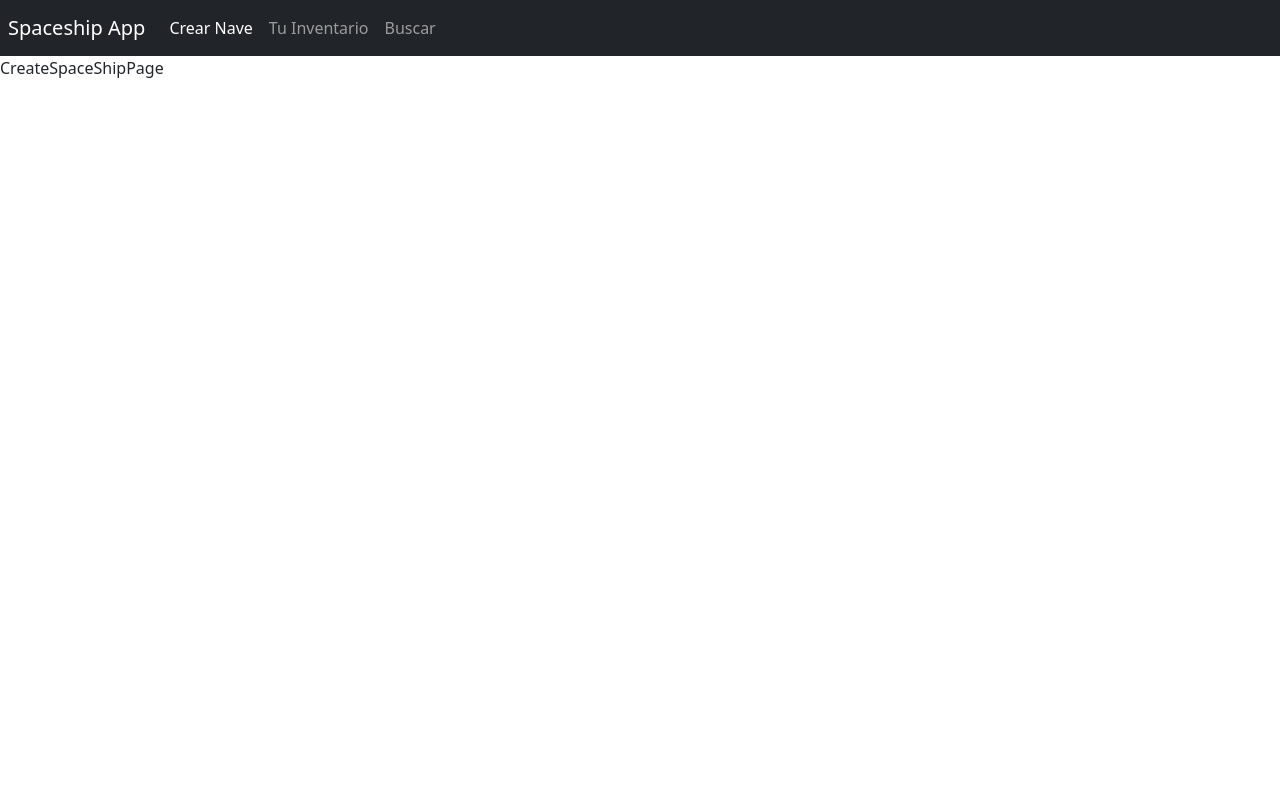
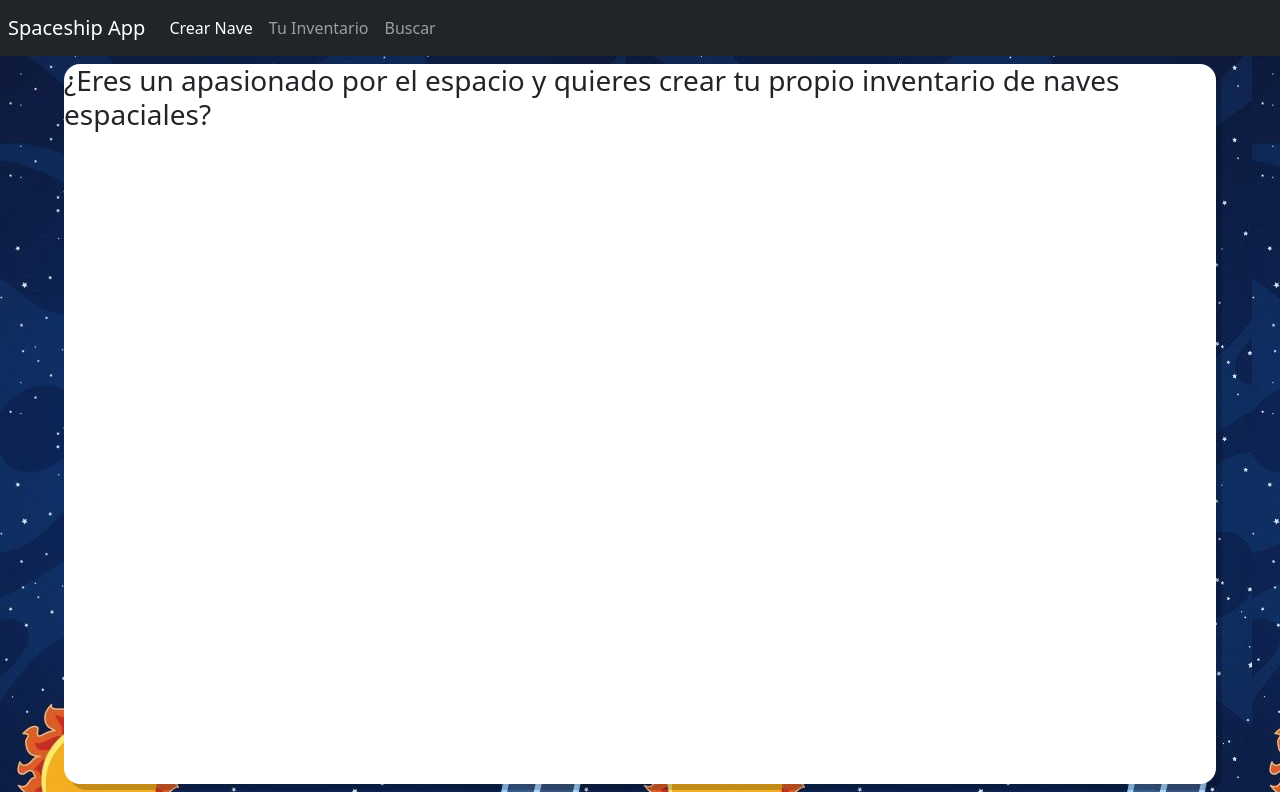
Before and after one commit to JennyferSalcedo/Reto-Tecnico-QA-Sofka, a React (Vite) app in the folder naves-front/: page /create in a window 1280 px wide. Built offline with nearby package versions, Linux system fonts and the light colour scheme.

Commit message:
Se empieza con la modificación y estilización de <CreateSpaceshipPage />

```diff
--- a/naves-front/src/App.css
+++ b/naves-front/src/App.css
@@ -0,0 +1,15 @@
+.mainContainer {
+  width: 100%;
+  height: 92vh;
+  display: flex;
+  justify-content: center;
+  align-items: center;
+  background-image: url('./assets/veticalImage.jpeg');
+}
+.formContainer {
+  background-color: white;
+  width: 90vw;
+  height: 90vh;
+  border-radius: 1rem;
+  box-shadow: 6px 6px rgba(0, 0, 0, 0.2);
+}
--- a/naves-front/src/pages/CreateSpaceshipPage.tsx
+++ b/naves-front/src/pages/CreateSpaceshipPage.tsx
@@ -1,6 +1,14 @@
-
 export const CreateSpaceshipPage = () => {
   return (
-    <div>CreateSpaceShipPage</div>
-  )
-}
+    <div className="mainContainer">
+      <div className="formContainer">
+        <form>
+          <h3>
+            ¿Eres un apasionado por el espacio y quieres crear tu propio
+            inventario de naves espaciales?
+          </h3>
+        </form>
+      </div>
+    </div>
+  );
+};
```
